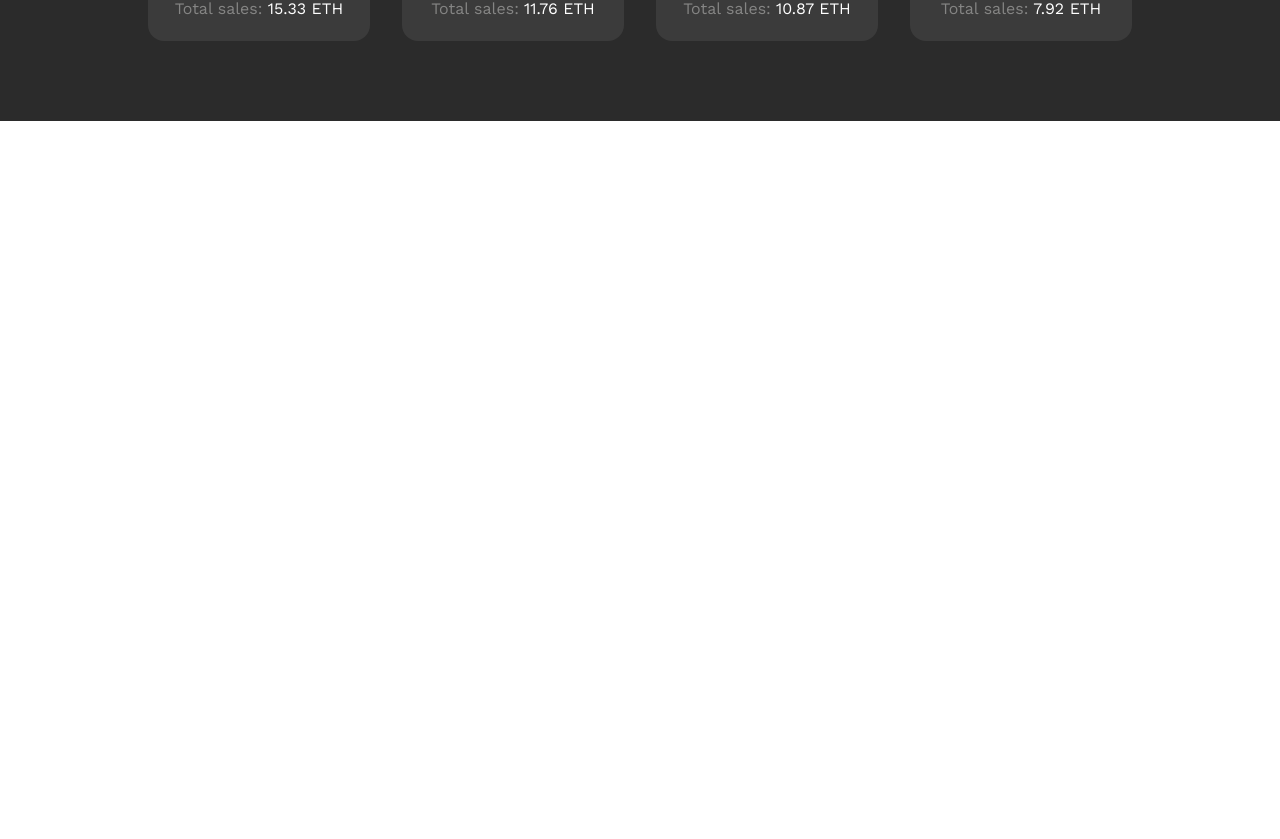
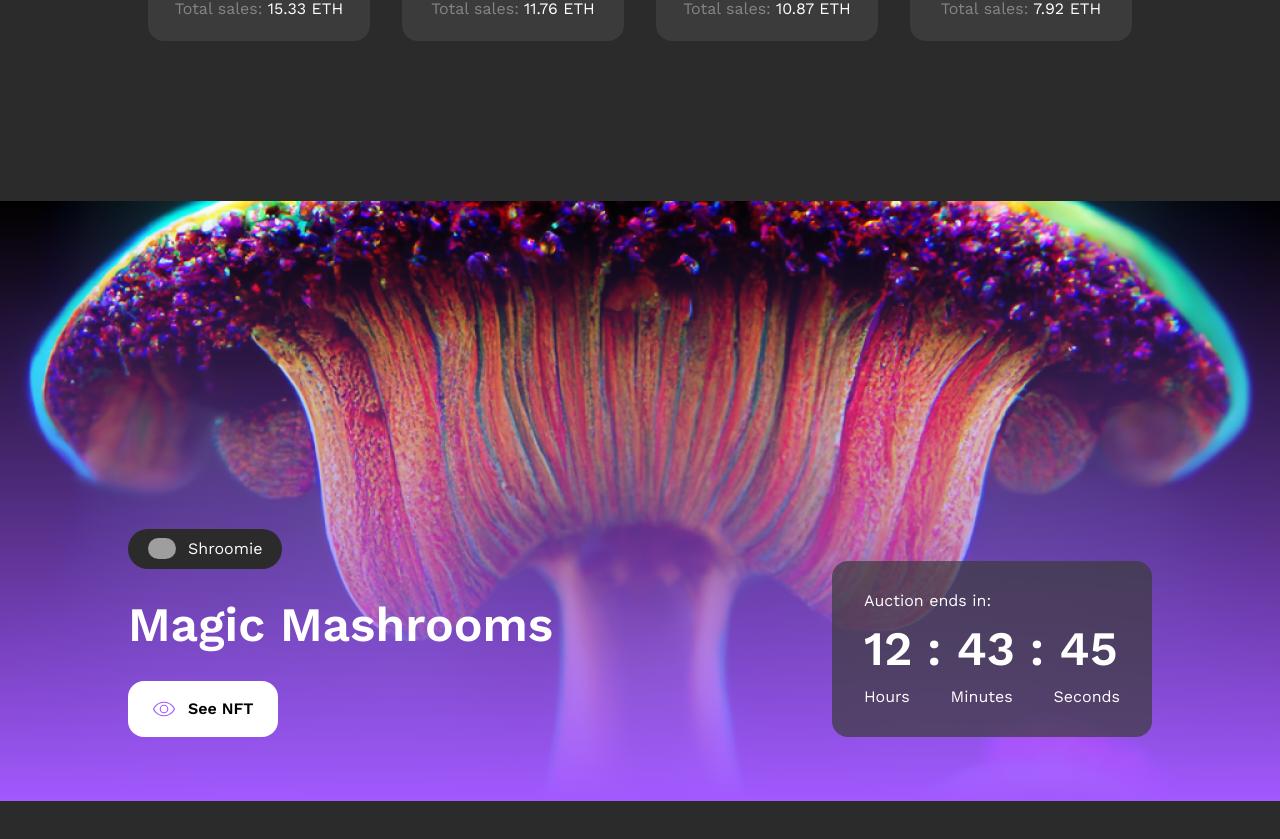
Before and after one commit to KruglyakovaKarina/nft_marketplace, a React (Create React App) app: page / in a window 1280 px wide. Shown: the part 3199-4038 px from the top of the page. Before the commit the page ends 3320 px from the top, so only its background shows below. Built offline with nearby package versions, Linux system fonts and the light colour scheme; grey boxes are pictures that could not be loaded; the HTML template or start-up script is replaced by a standard one.

Commit message:
added banner with adaptability

```diff
--- /dev/null
+++ b/src/components/Mushroom.jsx
@@ -0,0 +1,49 @@
+import React from 'react';
+import { motion } from 'framer-motion';
+import mushroom from '../assets/MagicMushrooms.png';
+import avatar from '../assets/avatarPlaceholder.png';
+import eye from '../assets/Eye.svg';
+
+const Mushroom = () => {
+  return (
+    <div className='lg:py-20 py-10'>
+      <div className='bg-gradient-to-b from-transparent to-purple z-10 w-full h-[600px] absolute lg:px-5 sm:px-36 md:px-20 px-12'>
+        <div className='max-w-5xl mx-auto flex md:flex-row lg:flex-row flex-col justify-between lg:items-end md:items-end  h-full py-16'>
+          <div className='flex flex-col gap-8 items-start '>
+            <div className='bg-gray flex flex-row rounded-full max-w-fit px-5 py-2 gap-3 items-center'>
+              <img src={avatar} alt='' className='rounded-full w-7' />
+              Shroomie
+            </div>
+            <h1 className='lg:text-5xl md:text-5xl text-4xl font-semibold'>
+              Magic Mashrooms
+            </h1>
+            <motion.button
+              whileHover={{ scale: 0.9 }}
+              whileTap={{ scale: 1.0 }}
+              className='bg-white rounded-2xl max-w-fit text-black font-semibold px-6 py-4 flex flex-row gap-3'
+            >
+              <img src={eye} alt='' className='w-6' />
+              See NFT
+            </motion.button>
+          </div>
+          <div className='bg-graySecond/70  px-8 py-7 rounded-2xl space-y-3 lg:w-[320px] w-[260px]'>
+            <p>Auction ends in:</p>
+            <p className='lg:text-5xl text-4xl font-semibold'>12 : 43 : 45</p>
+            <div className='flex flex-row gap-4 justify-between'>
+              <p>Hours</p>
+              <p>Minutes</p>
+              <p>Seconds</p>
+            </div>
+          </div>
+        </div>
+      </div>
+      <img
+        src={mushroom}
+        alt=''
+        className='w-full h-[600px] object-cover z-20'
+      />
+    </div>
+  );
+};
+
+export default Mushroom;
--- a/src/pages/Home.jsx
+++ b/src/pages/Home.jsx
@@ -4,6 +4,7 @@ import Banner from '../components/Banner';
 import Trending from '../components/Trending';
 import TopCreators from '../components/TopCreators';
 import Categories from '../components/Categories';
+import Mushroom from '../components/Mushroom';
 
 const Home = () => {
   return (
@@ -13,6 +14,7 @@ const Home = () => {
       <Trending />
       <Categories />
       <TopCreators />
+      <Mushroom />
     </div>
   );
 };
```
Also changed, not shown: src/assets/Eye.svg (added), src/assets/MagicMushrooms.png (added).
